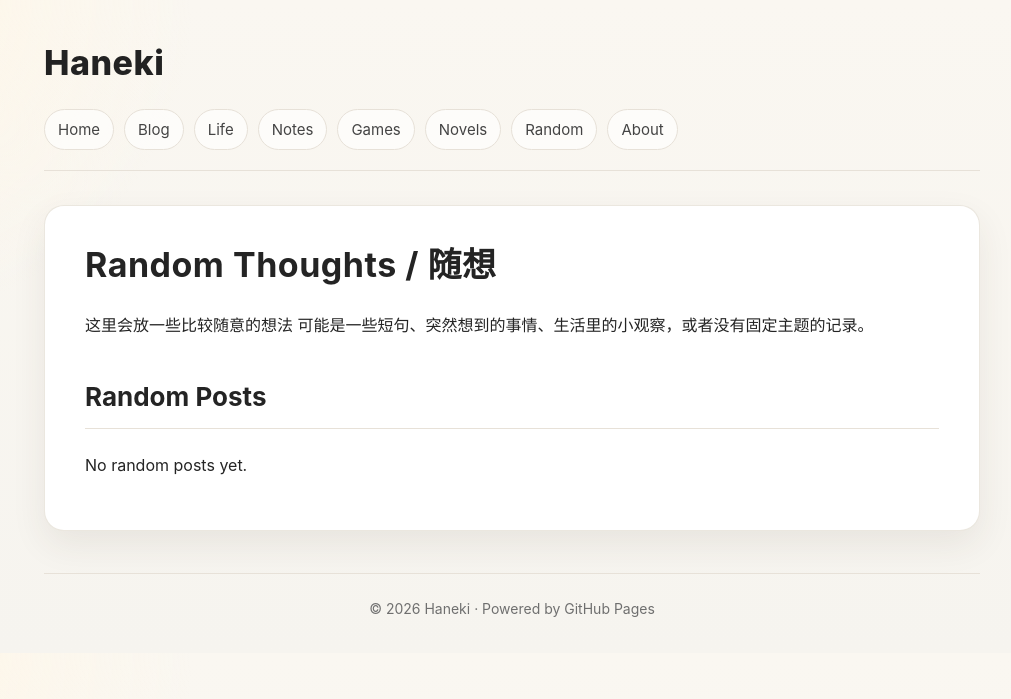
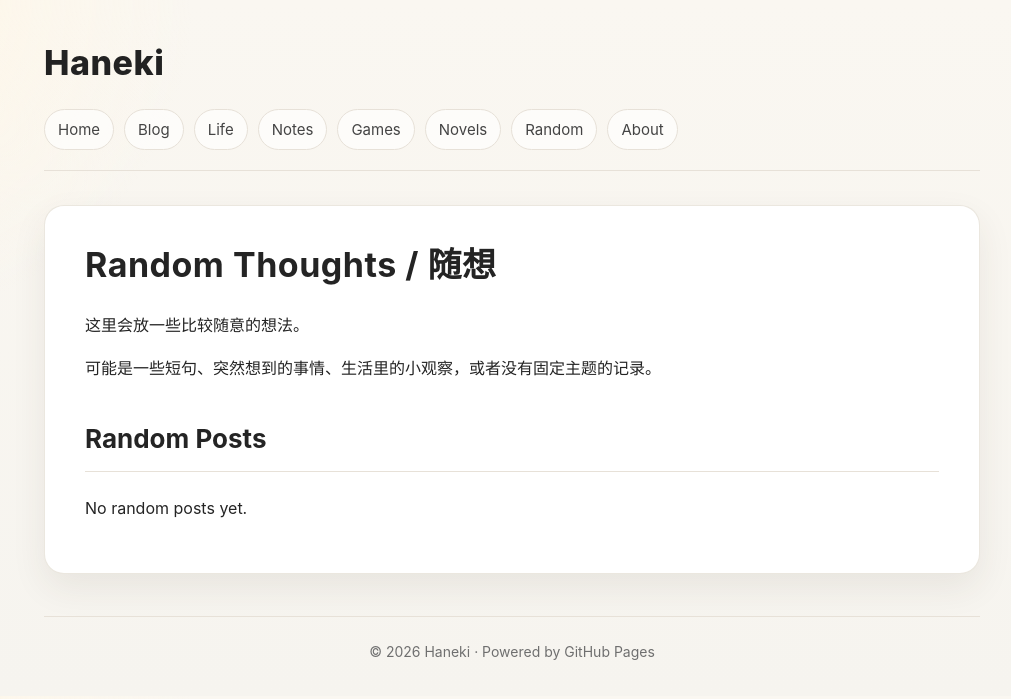
Before and after one commit to IkebeHaneki/ikebehaneki.github.io, a Jekyll site: the page built from random.md, in a window 1280 px wide. Shown: the top 699 px of the page, without its empty margins (128-1139 px from the left). Built offline with Jekyll 4.4.1, drawn with Linux system fonts in a browser that asks for light colours.

Commit message:
Refactor random.md for better structure and clarity
Fix formatting and improve readability of random posts section.

```diff
--- a/random.md
+++ b/random.md
@@ -5,7 +5,8 @@ title: Random Thoughts
 
 # Random Thoughts / 随想
 
-这里会放一些比较随意的想法
+这里会放一些比较随意的想法。
+
 可能是一些短句、突然想到的事情、生活里的小观察，或者没有固定主题的记录。
 
 ## Random Posts
@@ -14,15 +15,21 @@ title: Random Thoughts
 
 {% if random_posts.size > 0 %}
 {% for post in random_posts %}
-### [{{ post.title }}]({{ post.url | relative_url }})
+<div class="post-card">
+  <div class="post-card-title">
+    <a href="{{ post.url | relative_url }}">{{ post.title }}</a>
+  </div>
 
-{{ post.date | date: "%Y-%m-%d" }}
+  <div class="post-card-meta">
+    {{ post.date | date: "%Y-%m-%d" }}
+  </div>
 
-{{ post.excerpt }}
+  <p>
+    {{ post.excerpt }}
+  </p>
 
-[Read more]({{ post.url | relative_url }})
-
----
+  <a class="read-more" href="{{ post.url | relative_url }}">Read more</a>
+</div>
 {% endfor %}
 {% else %}
 No random posts yet.
```
